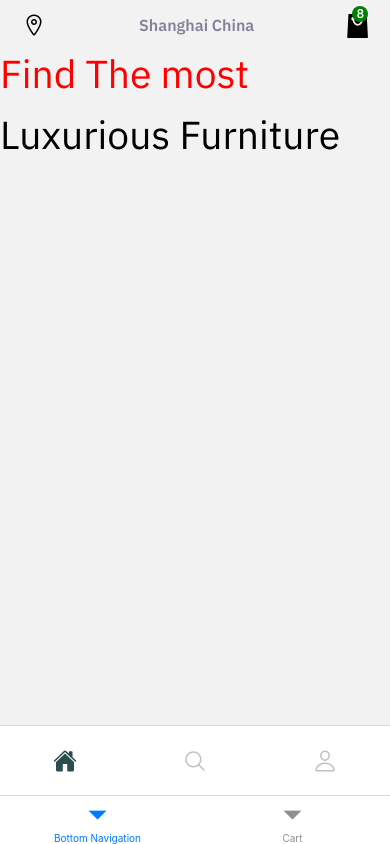
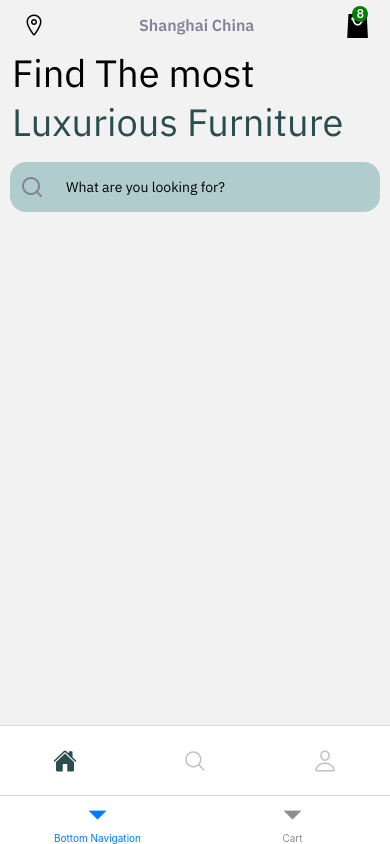
Before and after one commit to AKA-Muhannad/Furniture-app, a React Native app: screen /Home in a window 390 px wide. Built offline with nearby package versions, Linux system fonts and the light colour scheme.

Commit message:
add searchbar comp

```diff
--- a/components/home/Welcome.tsx
+++ b/components/home/Welcome.tsx
@@ -2,13 +2,14 @@ import { View, Text } from "react-native";
 import React from "react";
 import { SafeAreaView } from "react-native-safe-area-context";
 import welcomeStyles from "../../styles/welcome.style";
-import { COLORS } from "../../constants";
+import { COLORS, SIZES } from "../../constants";
 import welcomeStyle from "../../styles/welcome.style";
+import { SearchBarView } from "../../my-custom-components/SearchBarView";
 
 export default function Welcome() {
   return (
+    <View>
       <View style={welcomeStyles.container}>
-      <Text style={welcomeStyles.welcomeText}>Find The most</Text>
         <Text
           style={[
             welcomeStyles.welcomeText,
@@ -17,11 +18,29 @@ export default function Welcome() {
                 welcomeStyle.welcomeText.color === "red"
                   ? COLORS.black
                   : COLORS.gray,
+              marginTop:
+                welcomeStyle.welcomeText.marginTop === 10 ? SIZES.xSmall : 5,
+            },
+          ]}
+        >
+          Find The most
+        </Text>
+        <Text
+          style={[
+            welcomeStyles.welcomeText,
+            {
+              color:
+                welcomeStyle.welcomeText.color === "red"
+                  ? COLORS.primary
+                  : COLORS.gray,
+              marginTop: welcomeStyle.welcomeText.marginTop === 10 ? 0 : 5,
             },
           ]}
         >
           Luxurious Furniture
         </Text>
       </View>
+      <SearchBarView />
+    </View>
   );
 }
--- a/constants/theme.ts
+++ b/constants/theme.ts
@@ -4,7 +4,7 @@ const { height, width } = Dimensions.get("window");
 
 const COLORS = {
   primary: "#2A4D50",
-  secondary: "#DDFOFF",
+  secondary: "#B1CCCC",
   tertiary: "#FF7754",
 
   gray: "#83829A",
--- /dev/null
+++ b/my-custom-components/SearchBarView.tsx
@@ -0,0 +1,52 @@
+import { StyleSheet, TextInput, TouchableOpacity, View } from "react-native";
+import React from "react";
+import { COLORS, SIZES } from "../constants";
+import { Feather } from "@expo/vector-icons";
+
+export function SearchBarView() {
+  return (
+    <View style={styles.searchContainer}>
+      <TouchableOpacity>
+        <Feather name={"search"} size={24} style={styles.searchIcon}></Feather>
+      </TouchableOpacity>
+      <View style={styles.searchWrapper}>
+        <TextInput
+          value=""
+          onPressIn={() => {}}
+          placeholder={"What are you looking for?"}
+          style={styles.searchInput}
+        ></TextInput>
+      </View>
+    </View>
+  );
+}
+
+const styles = StyleSheet.create({
+  searchContainer: {
+    flexDirection: "row",
+    justifyContent: "center",
+    alignItems: "center",
+    backgroundColor: COLORS.secondary,
+    borderRadius: SIZES.medium,
+    marginVertical: SIZES.medium,
+    height: 50,
+    marginStart: 10,
+    marginEnd: 10,
+  },
+  searchIcon: {
+    marginHorizontal: 10,
+    color: COLORS.gray,
+  },
+  searchWrapper: {
+    flex: 1,
+    backgroundColor: COLORS.secondary,
+    marginRight: SIZES.small,
+    borderRadius: SIZES.small,
+  },
+  searchInput: {
+    fontFamily: "IBMPlexSansRegular",
+    width: "100%",
+    height: "100%",
+    paddingHorizontal: SIZES.small,
+  },
+});
--- a/styles/welcome.style.ts
+++ b/styles/welcome.style.ts
@@ -11,9 +11,10 @@ const welcomeStyles = StyleSheet.create({
   },
   welcomeText: {
     fontFamily: "IBMPlexSansRegular",
-    fontSize: SIZES.xxLarge - 5,
+    fontSize: SIZES.xxLarge - 6,
     marginTop: 10,
     color: "red",
+    marginHorizontal: 12,
   },
 });
 
```
Lines whose indentation alone changed are shown as unchanged.
